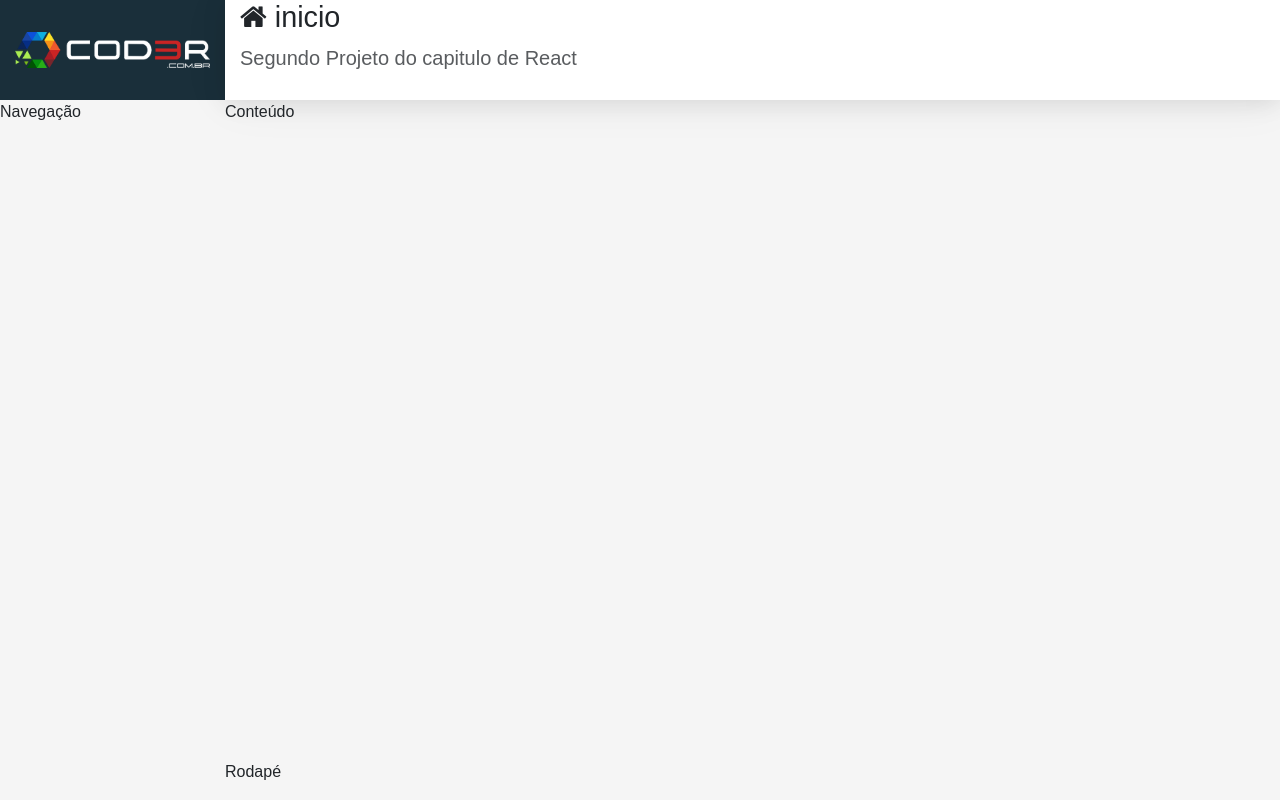
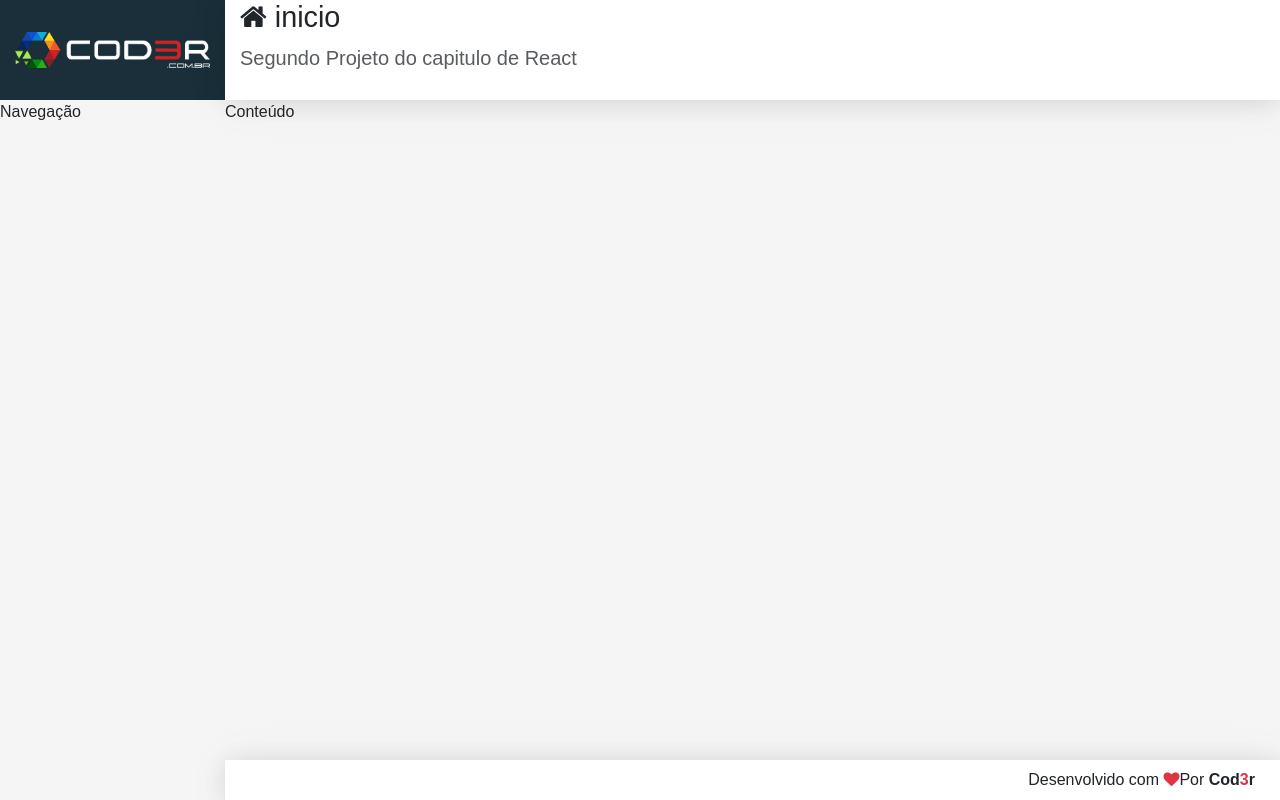
Before and after one commit to Rubenslourenco/ProjetoCadastroUsuario, a React (Create React App) app in the folder crud/frontend/: page / in a window 1280 px wide. Built offline with nearby package versions, Linux system fonts and the light colour scheme.

Commit message:
Criação do componente Rodapé

```diff
--- a/crud/frontend/src/components/template/Footer.css
+++ b/crud/frontend/src/components/template/Footer.css
@@ -0,0 +1,8 @@
+footer.footer {
+    display: flex;
+    align-items: center;
+    justify-content: flex-end;
+    padding: 0 25px;
+    background-color: #FFF;
+    box-shadow: var(--shadow);
+}
--- a/crud/frontend/src/components/template/Footer.jsx
+++ b/crud/frontend/src/components/template/Footer.jsx
@@ -3,5 +3,8 @@
 
 export default props =>
     <footer className="footer">
-        Rodapé
+        <span>
+            Desenvolvido com <i className='fa fa-heart text-danger '></i>
+            Por <strong> Cod<span className="text-danger">3</span>r</strong>
+        </span>
     </footer>
```
